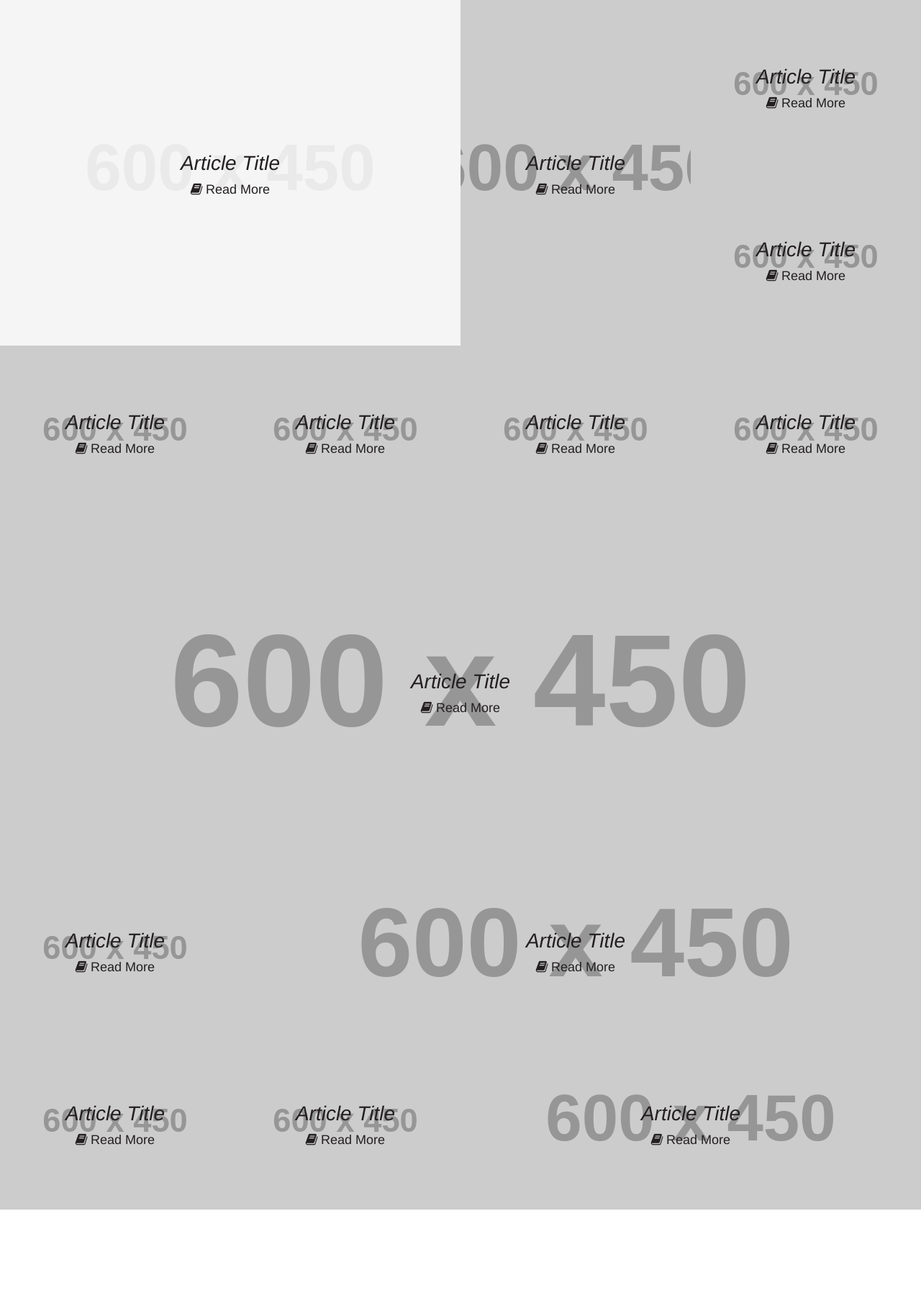
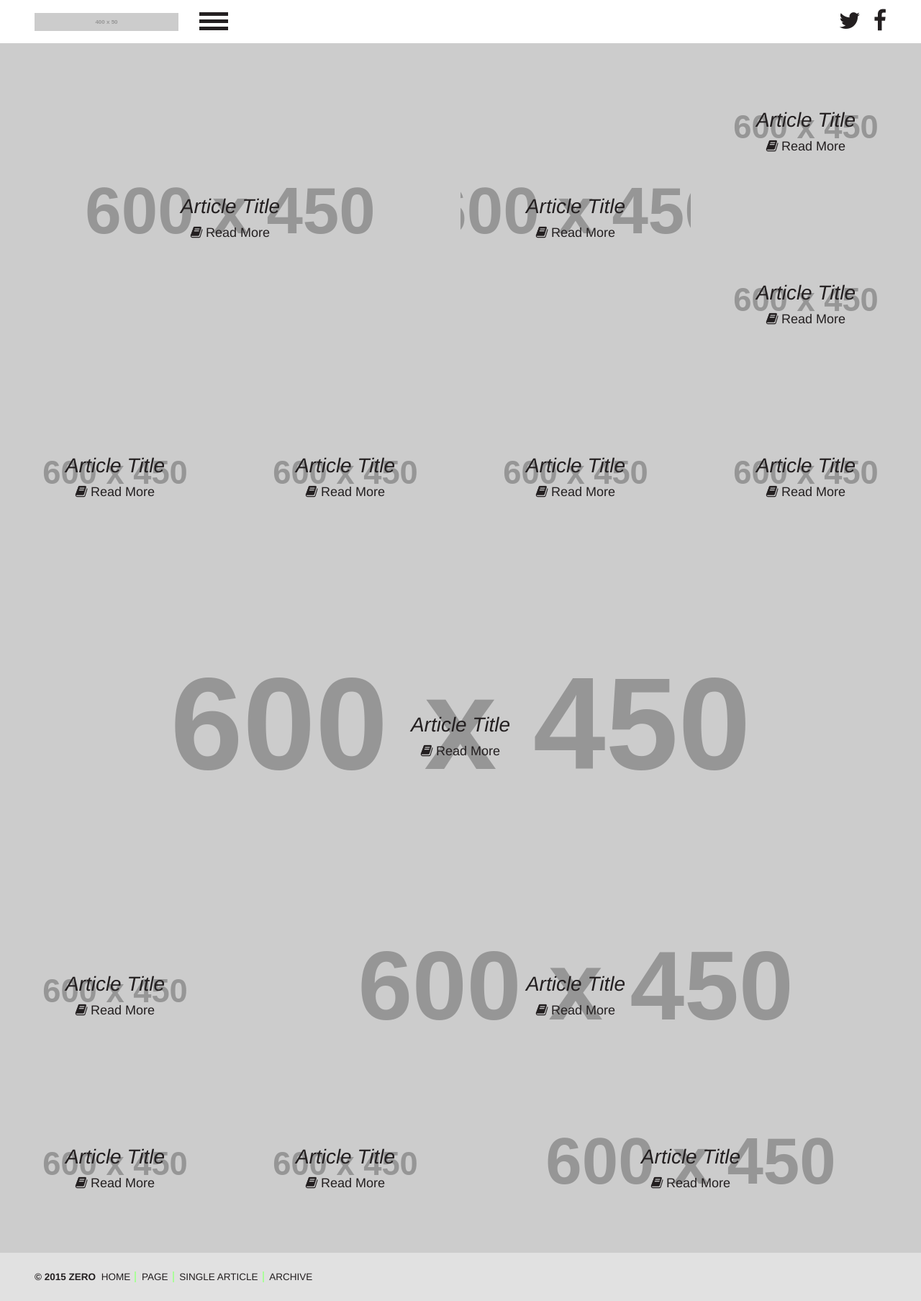
Before and after one commit to delineatedesign/project-zero, a plain HTML site: page index.html in a window 1280 px wide. Shown: the whole page at 72% size. Before the commit the page ends 1680 px from the top, so only its background shows below. Drawn offline with nearby package versions, Linux system fonts and the light colour scheme; placeholder pictures from the web are drawn by us.

Commit message:
adding components to demo page

```diff
--- a/index.html
+++ b/index.html
@@ -61,10 +61,51 @@
   <a class="skip-main" href="#content">Skip to main content</a>
 
   <!-- 1. include html-components header.html -->
+  <header class="header  c-page-head">
+    <div class="o-wrapper">
+      <!-- a. Zeroculture logo -->
+      <img src="http://placehold.it/400x50" class="site-logo" alt="Zero Logo">
+
+      <!-- Navigation toggle icon -->
+      <a href="#" class="toggle-panel">
+        <span class="burger-x">Menu</span>
+      </a>
+
+      <!-- Social links -->
+      <div class="c-page-head__social">
+        <div class="c-page-head__social--item">
+          <a href="" title="Twitter"><i class="fa fa-twitter"></i></a>
+        </div>
+        <div class="c-page-head__social--item">
+          <a href="" title="Facebook"><i class="fa fa-facebook"></i></a>
+        </div>
+      </div>
+    </div>
+  </header>
 
   <section id="wrapper-scotchpanel" class="o-wrapper  fade-in">
 
     <!-- 2. include html-components "scotchPanel-nav.html" -->
+    <div id="zero-scotch-panel" class="fade-in fade-second">
+      <nav id="main-nav">
+        <div id="scotch-panel">
+
+          <ul class="o-list-bare">
+            <li><a href="" class="toggle-nested-scotch-panel">Sub menu link toggle</a>
+              <ul id="nested-scotch-panel" class="o-list-bare">
+                <li><a href="index.html"></i>Home</a></li>
+              </ul>
+            </li>
+            <li><a href="page.html">Page</a></li>
+            <li><a href="single.html">Single Article</a></li>
+            <li><a href="archive.html">Archive</a></li>
+            <li><a href="" target="_blank"><i class="fa fa-twitter"></i>Twitter</a></li>
+            <li><a href="" target="_blank"><i class="fa fa-facebook"></i>Facebook</a></li>
+          </ul>
+
+        </div>
+      </nav>
+    </div> <!-- /#zero-scotch-panel-->
 
     <article class="article">
       <!--
@@ -276,6 +317,19 @@
   </section>
 
   <!-- 3. include html-components "footer.html" -->
+  <footer class="footer  c-page-foot">
+    <div class="o-wrapper">
+      <span class="c-page-foot-copyright">&copy; 2015 ZERO</span>
+      <ul class="o-list-bare  o-list-horizon">
+        <li><a href="index.html">HOME</a></li>
+        <li><a href="page.html">PAGE</a></li>
+        <li><a href="single.html">SINGLE ARTICLE</a></li>
+        <li><a href="archive.html">ARCHIVE</a></li>
+      </ul>
+    </div>
+  </footer>
+
+
   <!-- 4. include html-components "scripts.html" -->
   <script src="https://ajax.googleapis.com/ajax/libs/jquery/1.9.1/jquery.min.js"></script>
   <script>window.jQuery || document.write('<script src="js/vendor/jquery-1.9.1.min.js"><\/script>')</script>
```
